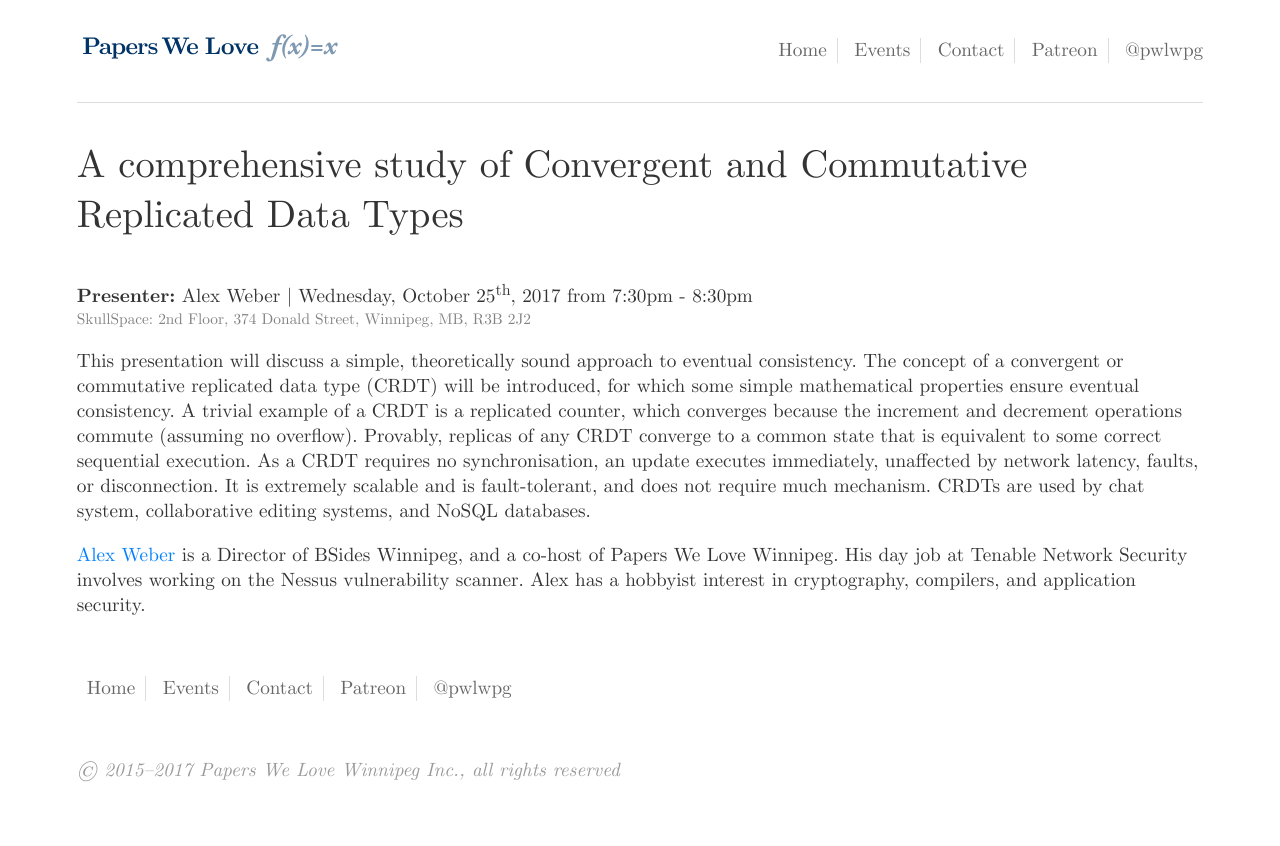
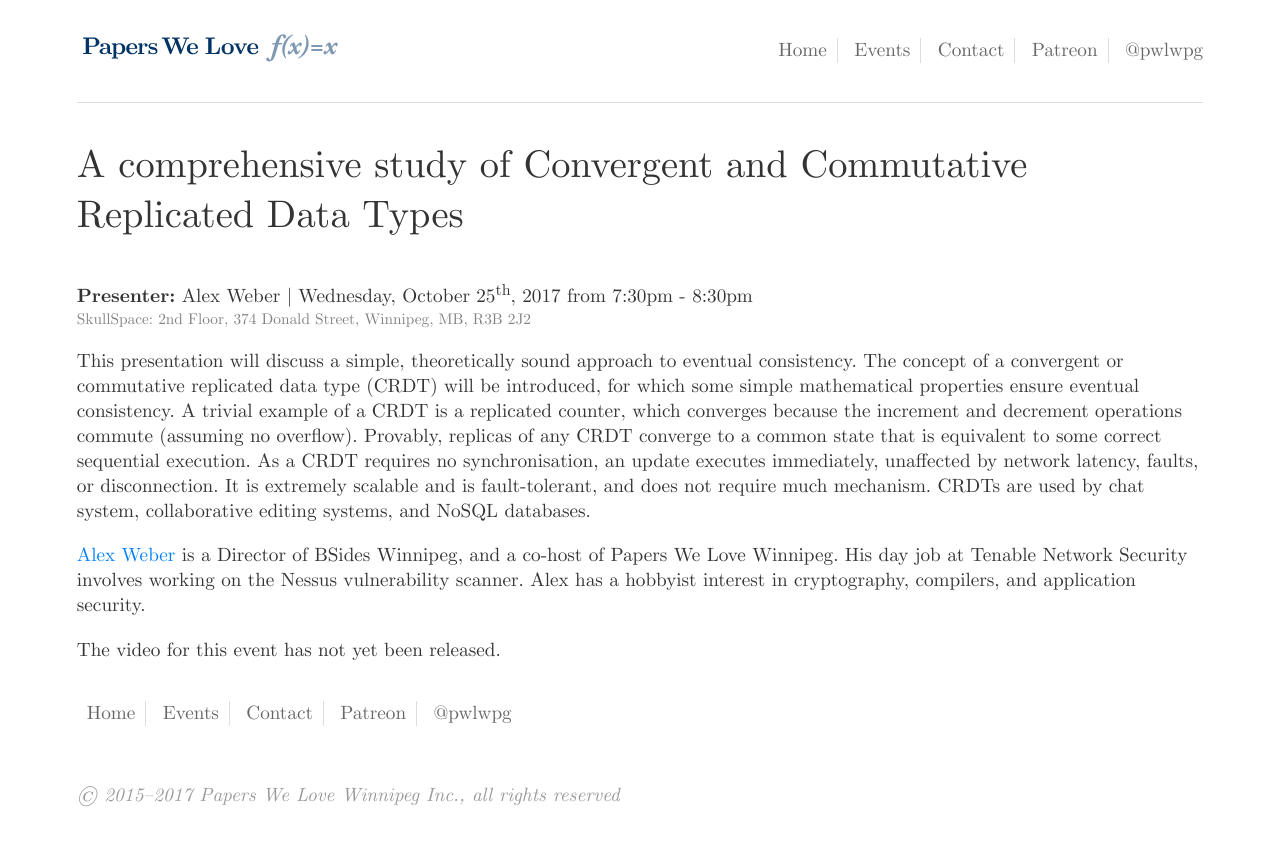
Before and after one commit to pwlwpg/pwlwpg.github.io, a Jekyll site: the page built from _events/2017-10-25-alex-weber.md, in a window 1280 px wide. Shown: the top 846 px of the page. Built offline with Jekyll 4.4.1, drawn with Linux system fonts in a browser that asks for light colours; some of the changed lines change nothing that is shown.

Commit message:
Change event status.

```diff
--- a/_events/2017-10-25-alex-weber.md
+++ b/_events/2017-10-25-alex-weber.md
@@ -5,7 +5,7 @@ presenter: Alex Weber
 date:      2017-10-25
 time:      7:30pm - 8:30pm
 location:  skullspace
-upcoming:  true
+video:     pending
 ---
 
 This presentation will discuss a simple, theoretically sound approach to eventual consistency. The concept of a convergent or commutative replicated data type (CRDT) will be introduced, for which some simple mathematical properties ensure eventual consistency. A trivial example of a CRDT is a replicated counter, which converges because the increment and decrement operations commute (assuming no overflow). Provably, replicas of any CRDT converge to a common state that is equivalent to some correct sequential execution. As a CRDT requires no synchronisation, an update executes immediately, unaffected by network latency, faults, or disconnection. It is extremely scalable and is fault-tolerant, and does not require much mechanism. CRDTs are used by chat system, collaborative editing systems, and NoSQL databases.
```
